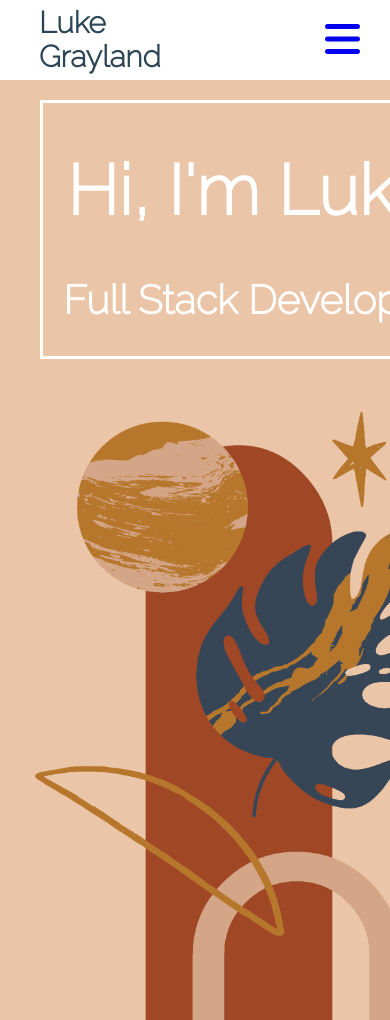
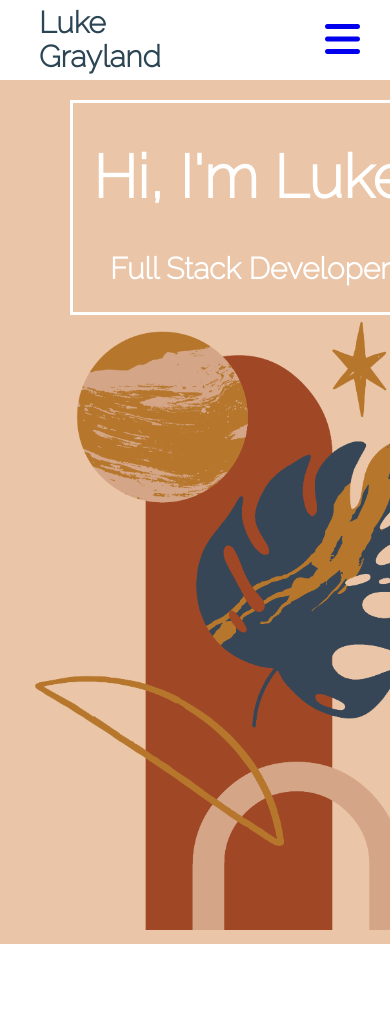
Before and after one commit to luke-grayland/luke-grayland.github.io, a plain HTML site: page portfolioMain.html in a window 390 px wide. Shown: the top 1020 px of the page. Drawn offline with Linux system fonts and the light colour scheme.

Commit message:
updated header media queries

```diff
--- a/portfolioStyle.css
+++ b/portfolioStyle.css
@@ -123,7 +123,7 @@ nav {
 }
 
 .navList :hover {
-	color: var(--cream);
+	color: var(--brownRed);
 	transition: 0.2s;
 }
 
@@ -145,9 +145,42 @@ nav {
 	grid-area: content;
 }
 
+
+@media only screen and (max-width: 1550px) {
+	.headerTextDiv {
+		padding: 0px 125px;
+	}
+
+}
+
+@media only screen and (max-width: 1230px) {
+	.headerTextDiv {
+		padding: 0px 10%;
+	}
+
+	.headerTextDiv h1 {
+		font-size: 6rem;
+	}
+
+	.headerTextDiv h2 {
+		font-size: 3rem;
+	}
+
+}
+
+@media only screen and (max-width: 1015px) {
+	.headerTextDiv {
+		padding: 0px 5%;
+		margin-right: 5%;
+	}
+
+}
+
 @media only screen and (max-width: 870px) {
 	.headerTextDiv {
 		padding: 0px 50px;
+		position: static;
+		margin: auto;
 	}
 
 }
@@ -173,6 +206,12 @@ nav {
 }
 
 @media only screen and (max-width: 1550px) {
+		.headerImage {
+
+			width: 600px;
+	}
+}
+@media only screen and (max-width: 870px) {
 		.header {
 		grid-template-areas: "content" "image";
 		grid-template-columns: 1fr;
@@ -248,7 +287,7 @@ nav {
 
 .aboutMeContent {
 	color: white;
-	padding: 120px 200px 120px 150px;
+	padding: 120px 200px 120px 205px;
 	grid-area: content;
 }
 
@@ -287,6 +326,10 @@ nav {
 
 .aboutMeInnerContent {
 	display: flex;
+}
+
+.aboutMeInnerContent p {
+	margin: 0px;
 }
 
 @media only screen and (max-width: 1550px) {
```
